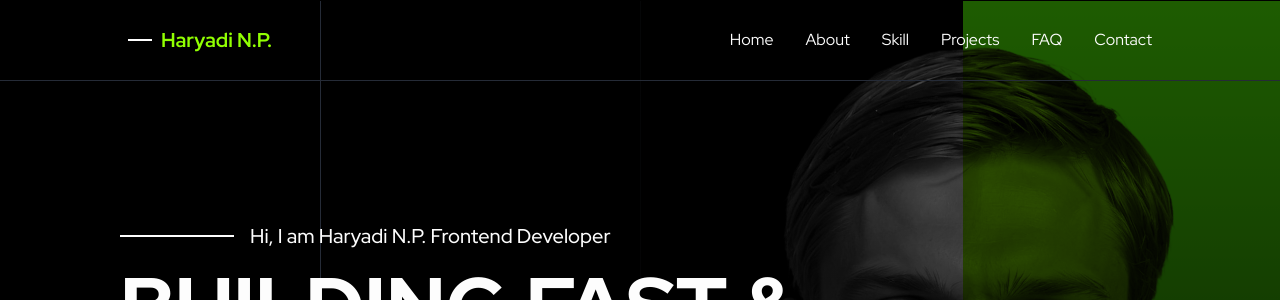
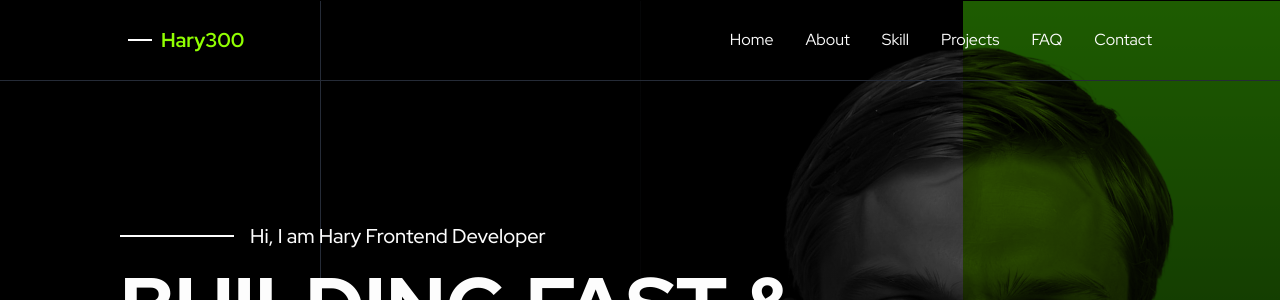
Before and after one commit to Hary300/My-Portfolio, a Next.js app: page / in a window 1280 px wide. Shown: the top 300 px of the page. Built offline with nearby package versions, Linux system fonts and the light colour scheme.

Commit message:
feat: update various components for improved accessibility and consistency; change links to anchor tags and update names

```diff
--- a/src/app/layout.tsx
+++ b/src/app/layout.tsx
@@ -27,7 +27,7 @@ export default function RootLayout({
         redHatDisplay.variable
       )}
     >
-      <body id='top'>
+      <body>
         <div className='max-w-360 m-auto w-full flex flex-col min-h-full'>
           {children}
         </div>
--- a/src/components/common/ContactForm.tsx
+++ b/src/components/common/ContactForm.tsx
@@ -6,7 +6,7 @@ import InputField from './InputField';
 import { Button } from '../ui/button';
 import { Dialog } from '@/components/ui/dialog';
 import DialogCard from './DialogCard';
-import { useEffect, useState } from 'react';
+import { useState } from 'react';
 import { formStatusData } from '@/data/contactData';
 
 const ContactForm = () => {
@@ -17,9 +17,9 @@ const ContactForm = () => {
     formState: { errors, isSubmitting },
   } = useForm<ContactSchema>({
     defaultValues: {
-      name: 'asas',
-      email: 'as@mail.com',
-      message: 'asdadasdasd',
+      name: '',
+      email: '',
+      message: '',
     },
     resolver: zodResolver(contactSchema),
   });
@@ -36,7 +36,7 @@ const ContactForm = () => {
       if (!isSuccess) {
         throw new Error('Something went wrong');
       }
-
+      console.log(data);
       setSuccess(true);
       reset();
     } catch (error) {
--- a/src/components/common/DialogCard.tsx
+++ b/src/components/common/DialogCard.tsx
@@ -17,7 +17,7 @@ const DialogCard = ({ formStatus, setOpen }: DialogCardProps) => {
           alt={`${formStatus.status} icon`}
           width={132.68}
           height={102}
-          className='absolute left-[12.13px] top-[23.46px] lg:left-3.75 lg:top-7.25'
+          className='h-auto w-auto absolute left-[12.13px] top-[23.46px] lg:left-3.75 lg:top-7.25'
         />
       </div>
       <div className='flex flex-col justify-center'>
--- a/src/components/common/Logo.tsx
+++ b/src/components/common/Logo.tsx
@@ -1,16 +1,14 @@
-import Link from 'next/link';
-
 const Logo = () => {
   return (
-    <Link
-      href='#top'
+    <a
+      href={'#home'}
       className='flex items-center gap-2.25 cursor-pointer group'
     >
       <div className='border-t-2 w-6 border-white' />
       <span className='font-bold text-md lg:text-xl text-primary-200 group-hover:underline'>
-        Haryadi N.P.
+        Hary300
       </span>
-    </Link>
+    </a>
   );
 };
 
--- a/src/components/common/MobileMenu.tsx
+++ b/src/components/common/MobileMenu.tsx
@@ -26,7 +26,7 @@ const MobileMenu = () => {
             <div className='flex items-center gap-2.25'>
               <div className='border-t-2 w-6 border-white' />
               <span className='font-bold text-md lg:text-xl text-primary-200'>
-                Haryadi N.P.
+                Hary300
               </span>
             </div>
           </SheetTitle>
--- a/src/components/common/NavLinks.tsx
+++ b/src/components/common/NavLinks.tsx
@@ -1,16 +1,15 @@
 import { navLinks } from '@/data/navLinks';
-import Link from 'next/link';
 
 const NavLinks = ({ onClick }: { onClick?: () => void }) => {
   return navLinks.map((link) => (
     <li key={link.id}>
-      <Link
+      <a
         href={link.path}
         className='text-neutral-25 hover:text-primary-200 hover:underline'
         onClick={onClick}
       >
         {link.name}
-      </Link>
+      </a>
     </li>
   ));
 };
--- a/src/components/sections/HeroSection.tsx
+++ b/src/components/sections/HeroSection.tsx
@@ -5,12 +5,11 @@ import DarkOverlay from '../common/DarkOverlay';
 import GreenOverlay from '../common/GreenOverlay';
 import { Star } from 'lucide-react';
 import ThreeGreenBoxes from '../common/ThreeGreenBoxes';
-import Link from 'next/link';
 
 const HeroSection = () => {
   return (
     <section
-      id='hero'
+      id='home'
       className='relative flex flex-col lg:items-end lg:pl-30 lg:-mt-20 w-full border-b gap-3 lg:gap-0'
     >
       <div className='relative lg:absolute lg:left-30 lg:top-55.25 -mt-20 pt-20'>
@@ -19,7 +18,7 @@ const HeroSection = () => {
             <div className='flex gap-4 items-center'>
               <div className='border-t-2 border-neutral-25 w-5.25 lg:w-10 xl:w-28.5' />
               <p className='font-medium text-md lg:text-lg xl:text-xl'>
-                Hi, I am Haryadi N.P. Frontend Developer
+                Hi, I am Hary Frontend Developer
               </p>
             </div>
             <p className='font-extrabold text-display-lg lg:text-[55px] xl:text-[80px] lg:leading-7xl xl:leading-8xl'>
@@ -32,9 +31,9 @@ const HeroSection = () => {
               user-friendly web applications
             </p>
           </div>
-          <Link href='#contact' className='lg:max-w-75 lg:h-14'>
+          <a href='#contact' className='lg:max-w-75 lg:h-14'>
             <Button>HIRE ME</Button>
-          </Link>
+          </a>
           <div className='block lg:hidden absolute inset-y-0 inset-x-2 left-3/4 border-l -z-1' />
         </div>
         <div className='block lg:hidden absolute inset-y-0 inset-x-2 left-1/2 border-l -z-1' />
--- a/src/components/sections/WorkingSection.tsx
+++ b/src/components/sections/WorkingSection.tsx
@@ -4,7 +4,6 @@ import SectionTitle from '../common/SectionTitle';
 import { workingData } from '@/data/workingData';
 import Image from 'next/image';
 import { Button } from '@/components/ui/button';
-import Link from 'next/link';
 
 const WorkingSection = () => {
   const header = sectionTitles.working;
@@ -67,9 +66,9 @@ const WorkingSection = () => {
             );
           })}
         </div>
-        <Link href='#contact' className='sm:max-w-60 w-full lg:h-14 m-auto'>
+        <a href='#contact' className='sm:max-w-60 w-full lg:h-14 m-auto'>
           <Button>HIRE ME</Button>
-        </Link>
+        </a>
       </Container>
     </section>
   );
--- a/src/data/NavLinks.ts
+++ b/src/data/NavLinks.ts
@@ -1,5 +1,5 @@
 export const navLinks = [
-  { id: 1, name: 'Home', path: '#top' },
+  { id: 1, name: 'Home', path: '#home' },
   { id: 2, name: 'About', path: '#about' },
   { id: 3, name: 'Skill', path: '#skills' },
   { id: 4, name: 'Projects', path: '#projects' },
--- a/src/data/contactData.ts
+++ b/src/data/contactData.ts
@@ -37,7 +37,7 @@ interface ProfileData {
 }
 
 export const profileData: ProfileData = {
-  name: 'Haryadi N.P',
+  name: 'Hary',
   isAvailable: true,
 };
 
```
